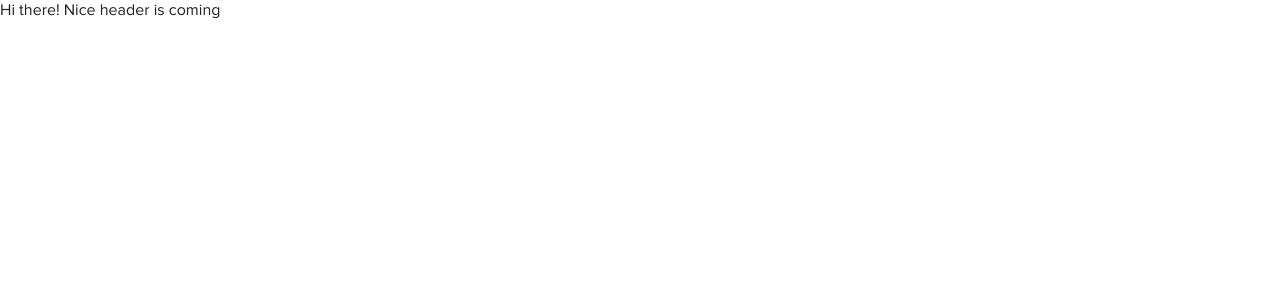
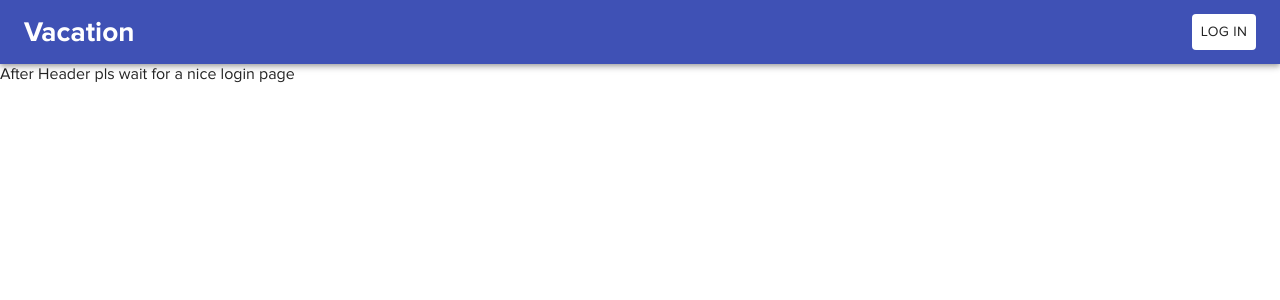
Before and after one commit to TsypchenkoYuliia/time-off-tracker-ui, a React (Create React App) app: page /admin in a window 1280 px wide. Shown: the top 300 px of the page. Built offline with nearby package versions, Linux system fonts and the light colour scheme.

Commit message:
Header added

```diff
--- a/package.json
+++ b/package.json
@@ -4,6 +4,7 @@
   "private": true,
   "dependencies": {
     "@material-ui/core": "^4.11.0",
+    "@material-ui/icons": "^4.9.1",
     "@testing-library/jest-dom": "^4.2.4",
     "@testing-library/react": "^9.3.2",
     "@testing-library/user-event": "^7.1.2",
--- a/src/App.js
+++ b/src/App.js
@@ -3,7 +3,7 @@ import React from 'react';
 function App() {
   return (
     <div>
-      <header>Hi there! Nice header is coming</header>
+      <header>After Header pls wait for a nice login page</header>
     </div>
   );
 }
--- a/src/components/Header.js
+++ b/src/components/Header.js
@@ -0,0 +1,65 @@
+import React, { useState } from 'react';
+import { useHistory } from 'react-router-dom';
+import { AppBar, Toolbar, Button, Avatar, Menu, MenuItem } from '@material-ui/core';
+
+function Header({ user }) {
+  const [anchor, setAnchor] = useState(null);
+  const [currentUser, setCurrentUser] = useState(user);
+  let history = useHistory();
+
+  const handleClickAvatar = (event) => {
+    setAnchor(event.currentTarget);
+  };
+
+  const handleCloseMenu = () => {
+    setAnchor(null);
+  };
+
+  const handleLogout = () => {
+    setCurrentUser({});
+    history.push('/login');
+  };
+
+  const toHomePage = () => {
+    history.push('/');
+  };
+
+  return (
+    <header>
+      <AppBar position="static">
+        <Toolbar>
+          <h2 className="title" onClick={toHomePage}>
+            Vacation
+          </h2>
+          {currentUser.name ? (
+            <>
+              <Avatar src={currentUser.avatar} onClick={handleClickAvatar}>
+                {currentUser.name.substr(0, 2).toUpperCase()}
+              </Avatar>
+              <Menu
+                elevation={5}
+                getContentAnchorEl={null}
+                anchorOrigin={{
+                  vertical: 'bottom',
+                  horizontal: 'center',
+                }}
+                anchorEl={anchor}
+                keepMounted
+                open={Boolean(anchor)}
+                onClose={handleCloseMenu}>
+                <MenuItem onClick={handleCloseMenu}>Profile</MenuItem>
+                <MenuItem onClick={handleLogout}>Logout</MenuItem>
+              </Menu>
+            </>
+          ) : (
+            <Button style={{ backgroundColor: 'white' }} onClick={() => history.push('/login')}>
+              Log in
+            </Button>
+          )}
+        </Toolbar>
+      </AppBar>
+    </header>
+  );
+}
+
+export default React.memo(Header);
--- a/src/index.js
+++ b/src/index.js
@@ -6,14 +6,23 @@ import { Provider } from 'react-redux';
 import store from './redux/store';
 
 import App from './App';
+import Header from './components/Header';
 import * as serviceWorker from './serviceWorker';
 
 import './scss/app.scss';
+
+//only for external Header  user check
+const user = {
+  // name: 'Admin',
+  // avatar: null,
+  // role: 'admin',
+};
 
 ReactDOM.render(
   <React.StrictMode>
     <Router>
       <Provider store={store}>
+        <Header user={user} />
         <App />
       </Provider>
     </Router>
--- a/src/scss/components/_all.scss
+++ b/src/scss/components/_all.scss
@@ -1 +1,2 @@
 //@import './{future name}';
+@import './header';
--- /dev/null
+++ b/src/scss/components/_header.scss
@@ -0,0 +1,5 @@
+.title {
+  flex-grow: 1;
+  color: #ffffff;
+  cursor: pointer;
+}
```
Also changed, not shown: 1 other file (tests, documents, lock files or other folders).
